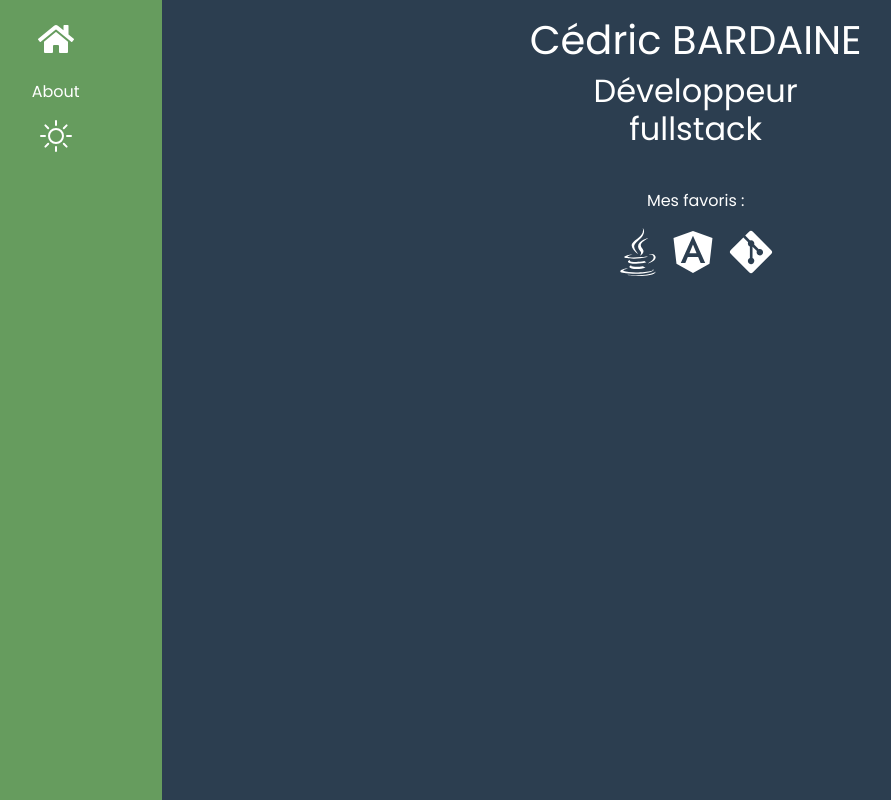
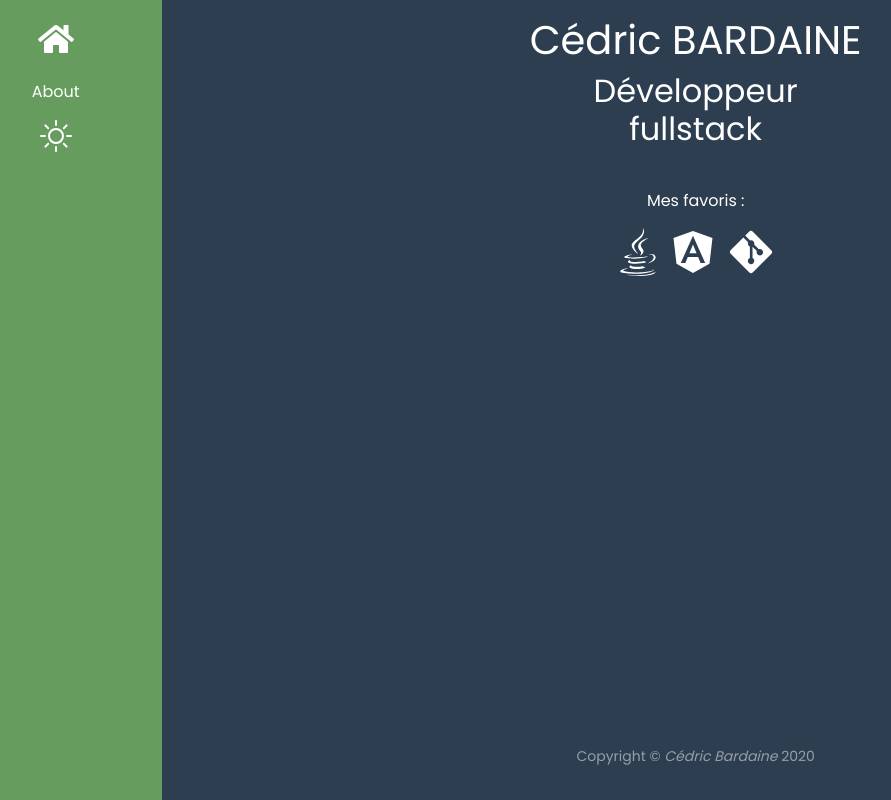
Before and after one commit to CedricBardaine/me, a Vue app: page / in a window 1280 px wide. Shown: the whole page, without its empty margins (51-942 px from the left). Built offline with nearby package versions, Linux system fonts and the light colour scheme.

Commit message:
put copyright mention to bottom

```diff
--- a/src/App.vue
+++ b/src/App.vue
@@ -121,6 +121,7 @@
     .currentPage {
         padding-top: 1rem;
         padding-bottom: 1rem;
+        height: 100%;
     }
 
 </style>
--- a/src/views/PersonalHome.vue
+++ b/src/views/PersonalHome.vue
@@ -14,6 +14,16 @@
           <i> <font-awesome-icon :icon="['fab', 'git-alt']" /> </i>
         </b-row>
       </div>
+    </div>
+
+    <div class="contentBlock">
+      <p>
+        <!-- Bonjour,    -->
+      </p>
+    </div>
+
+    <div class="contentBlock cpr">
+      <small>Copyright &copy; <i>Cédric Bardaine</i> 2020</small>
     </div>
   </div>
 </template>
@@ -53,4 +63,17 @@
     color: $color-secondary;
     transition-duration: 0.4s;
   }
+
+  .cpr {
+    color: rgba($color: #FFFFFF, $alpha: 0.5);
+    // START : to fix it to the bottom
+      bottom: 0;
+      position: absolute;
+margin-left: auto;
+margin-right: auto;
+left: 0;
+right: 0;
+text-align: center;
+// END : to fix it to the bottom
+  }
 </style>
```
